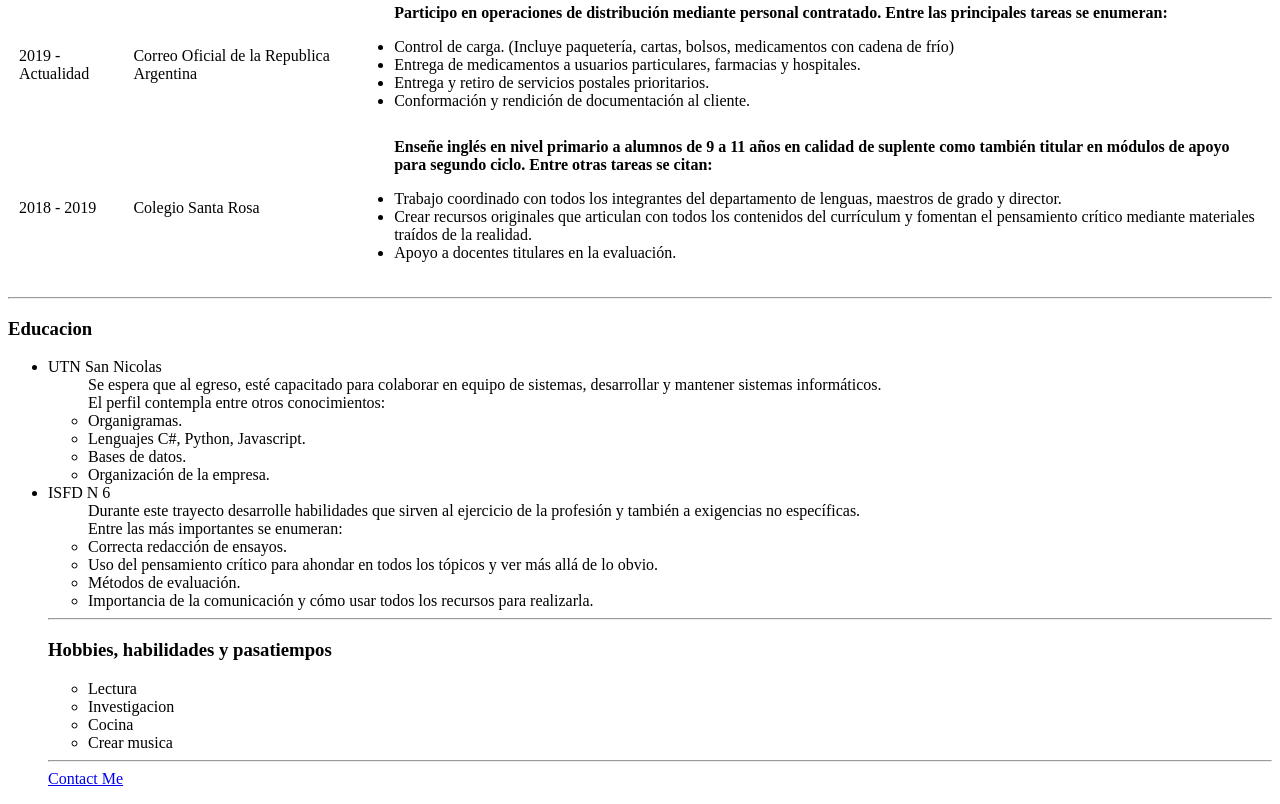
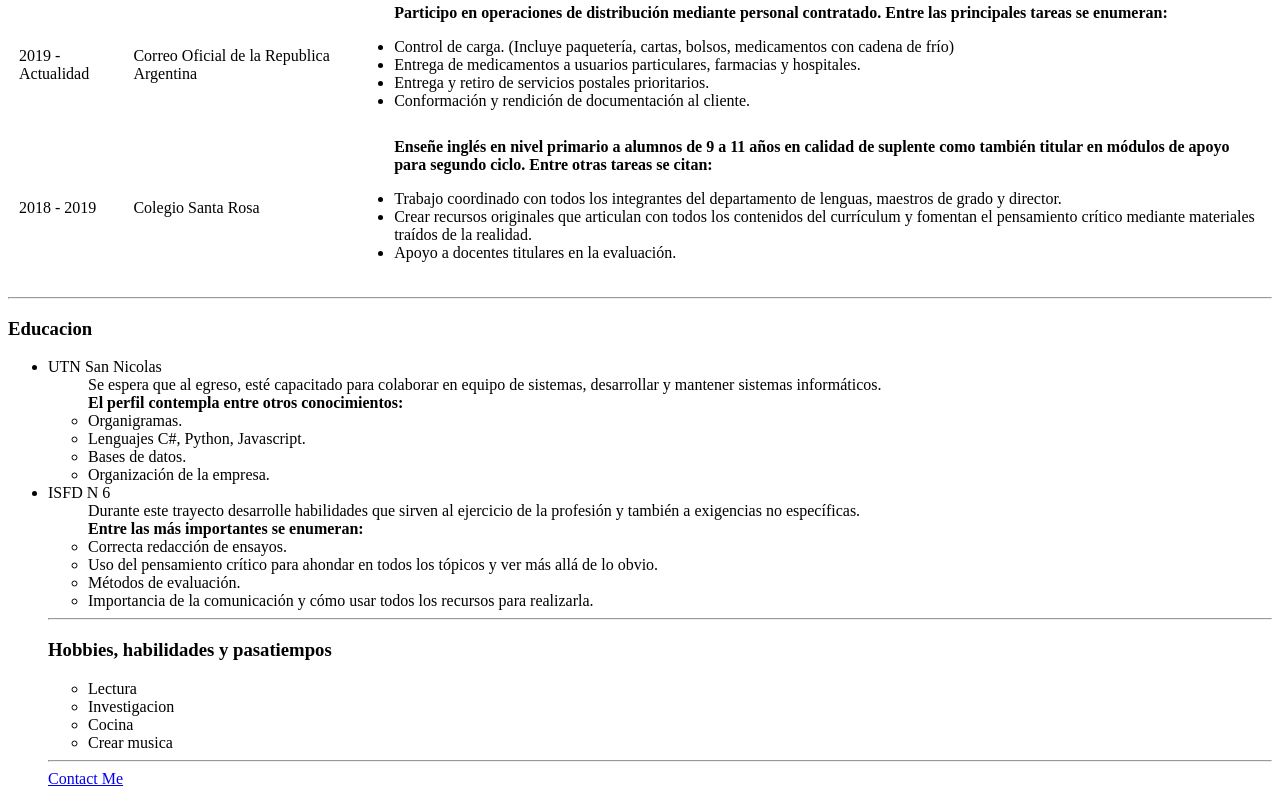
Before and after one commit to emiliodelvilano/cv, a plain HTML site: page index.html in a window 1280 px wide. Shown: the part 683-1487 px from the top of the page. Drawn offline with Linux system fonts and the light colour scheme.

Commit message:
Update index.html

```diff
--- a/index.html
+++ b/index.html
@@ -113,7 +113,7 @@
     <li>UTN San Nicolas</li>
     <dd>Se espera que al egreso, esté capacitado para colaborar en equipo de
       sistemas, desarrollar y mantener sistemas informáticos.</dd>
-    <dd>El perfil contempla entre otros conocimientos:</dd>
+    <dd><strong>El perfil contempla entre otros conocimientos:</strong></dd>
     <ul>
     <li>Organigramas.</li>
     <li>Lenguajes C#, Python, Javascript.</li>
@@ -123,7 +123,7 @@
     <li>ISFD N 6</li>
     <dd>Durante este trayecto desarrolle habilidades que sirven al ejercicio de la
       profesión y también a exigencias no específicas.</dd>
-    <dd>Entre las más importantes se enumeran:</dd>
+    <dd><strong>Entre las más importantes se enumeran:</strong></dd>
     <ul>
       <li>Correcta redacción de ensayos.</li>
       <li>Uso del pensamiento crítico para ahondar en todos los tópicos y
```
